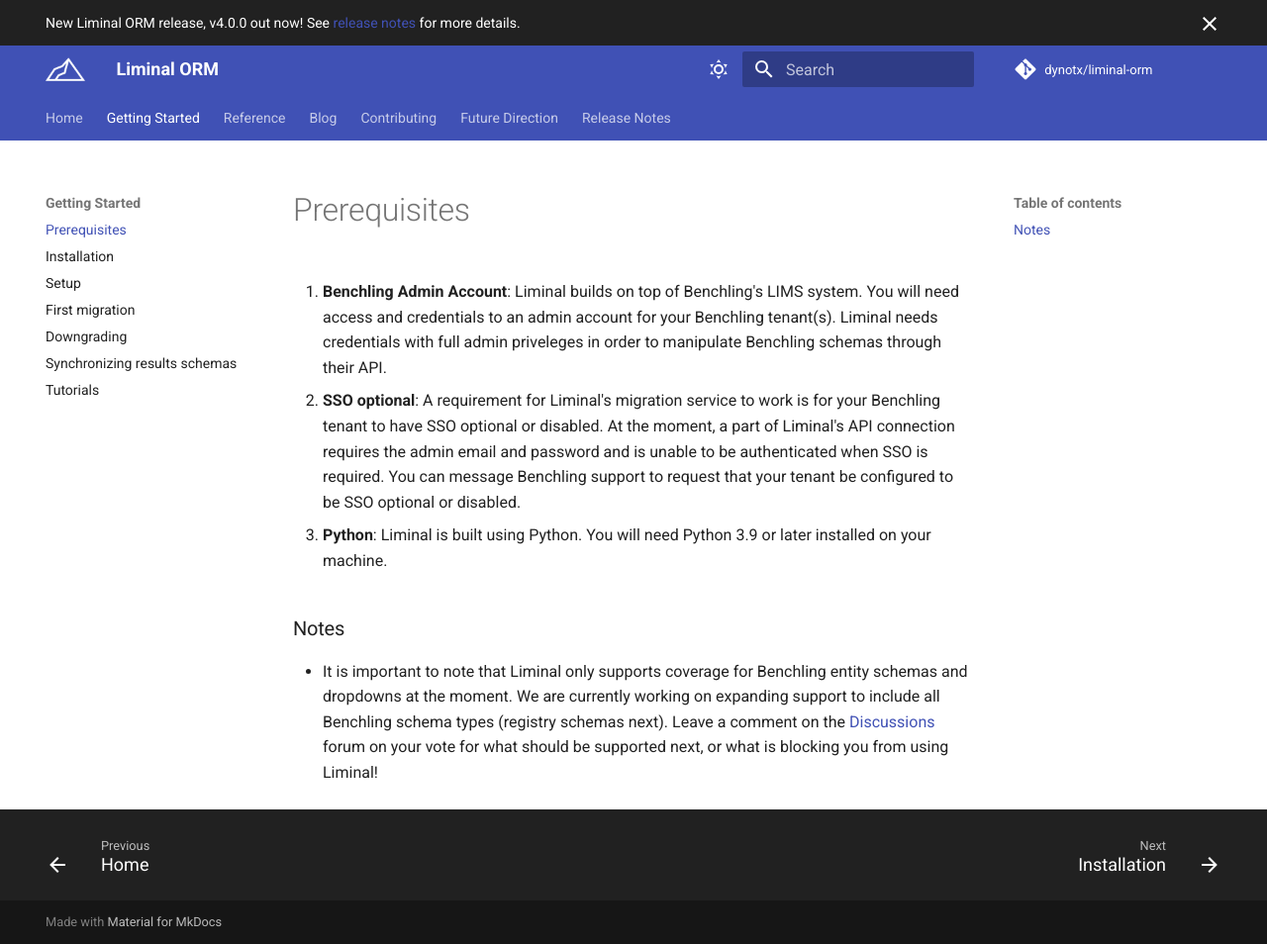
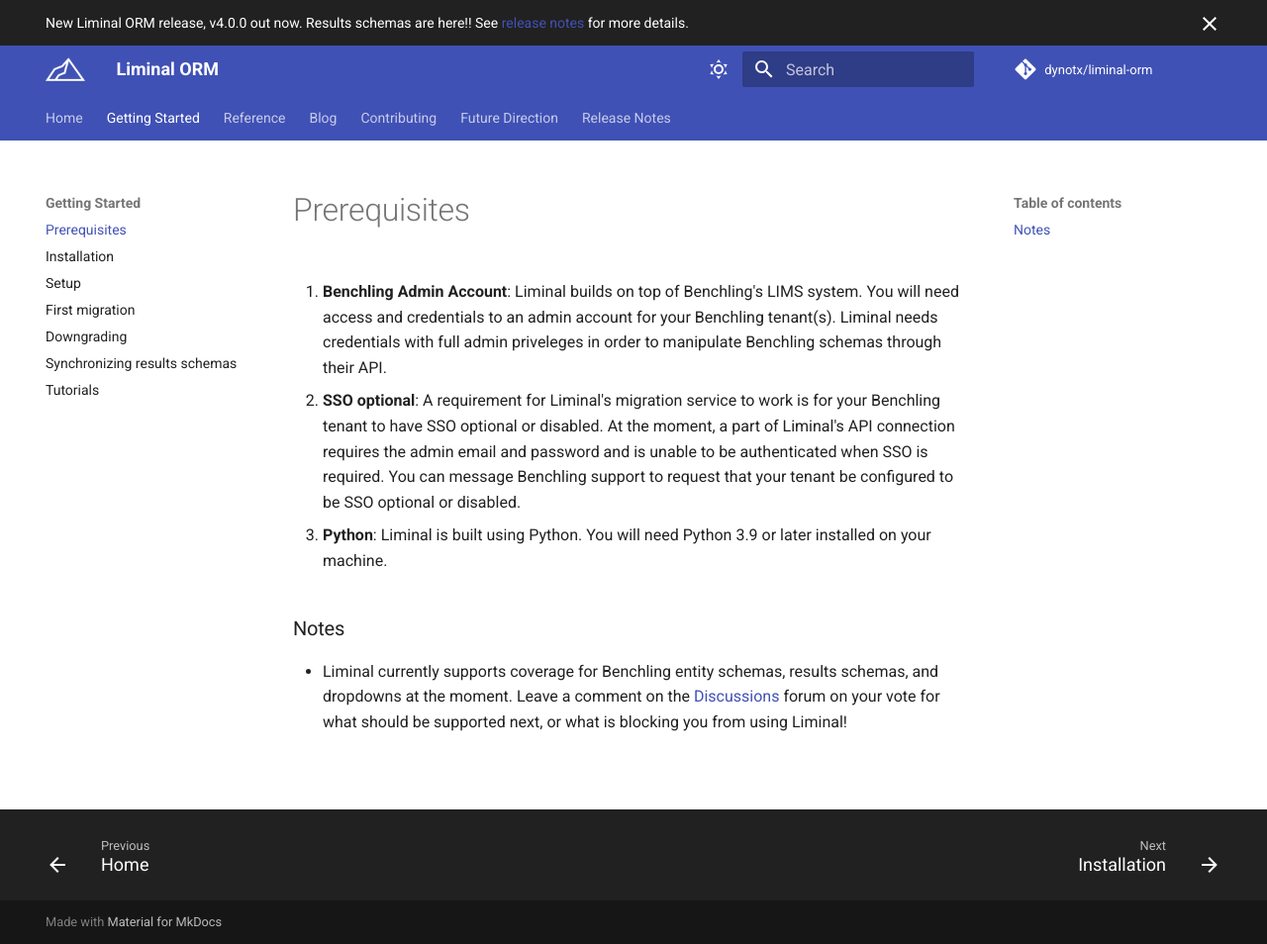
Before and after one commit to twigbio/liminal-orm, an MkDocs documentation site: the page built from docs/getting-started/prerequisites.md, in a window 1280 px wide and 954 px high. Shown: the whole window at 99% size. Built offline with MkDocs 1.6.1 and Material for MkDocs 9.7.7, drawn with Linux system fonts in a browser that asks for light colours; comment, search, counter and statistics services are not loaded.

Commit message:
last pass

```diff
--- a/docs/getting-started/prerequisites.md
+++ b/docs/getting-started/prerequisites.md
@@ -6,4 +6,4 @@
 
 ### Notes
 
-- It is important to note that Liminal only supports coverage for Benchling entity schemas and dropdowns at the moment. We are currently working on expanding support to include all Benchling schema types (registry schemas next). Leave a comment on the [Discussions](https://github.com/dynotx/liminal-orm/discussions) forum on your vote for what should be supported next, or what is blocking you from using Liminal!
+- Liminal currently supports coverage for Benchling entity schemas, results schemas, and dropdowns at the moment. Leave a comment on the [Discussions](https://github.com/dynotx/liminal-orm/discussions) forum on your vote for what should be supported next, or what is blocking you from using Liminal!
--- a/docs/theme/announce.html
+++ b/docs/theme/announce.html
@@ -1,6 +1,6 @@
 <!-- the following line is displayed in the announcement bar -->
 <!-- keep length under 164 characters (less HTML tags) to fit on 1280px desktop window -->
-New Liminal ORM release, v4.0.0 out now! See <a href="/liminal-orm/release-notes/#v400">release notes</a> for more details.
+New Liminal ORM release, v4.0.0 out now. Results schemas are here!! See <a href="/liminal-orm/release-notes/#v400">release notes</a> for more details.
 
 <button class="md-banner__button md-icon" aria-label="Don't show this again" id="close-banner">
     <svg xmlns="http://www.w3.org/2000/svg" viewBox="0 0 24 24">
```
Also changed, not shown: docs/future-direction.md (+1 -1 lines), 1 other file.
